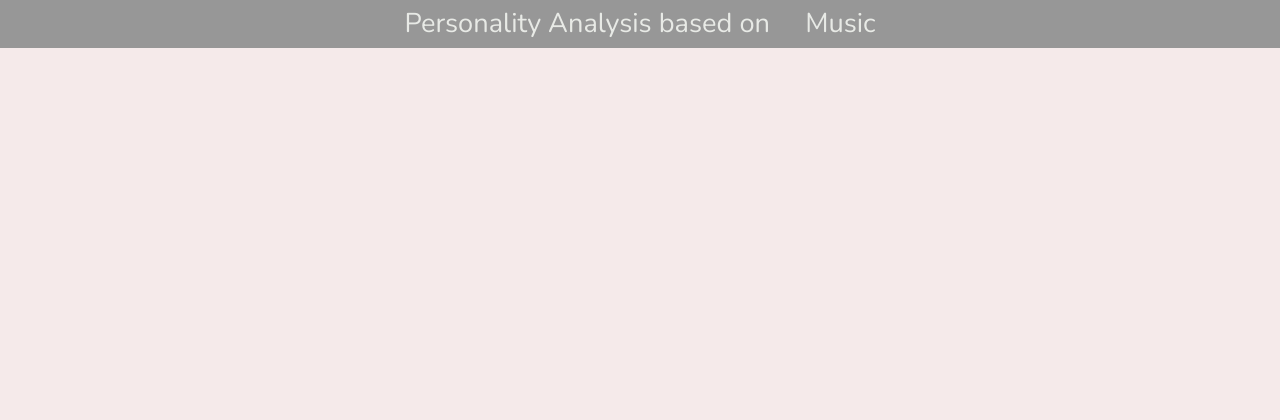
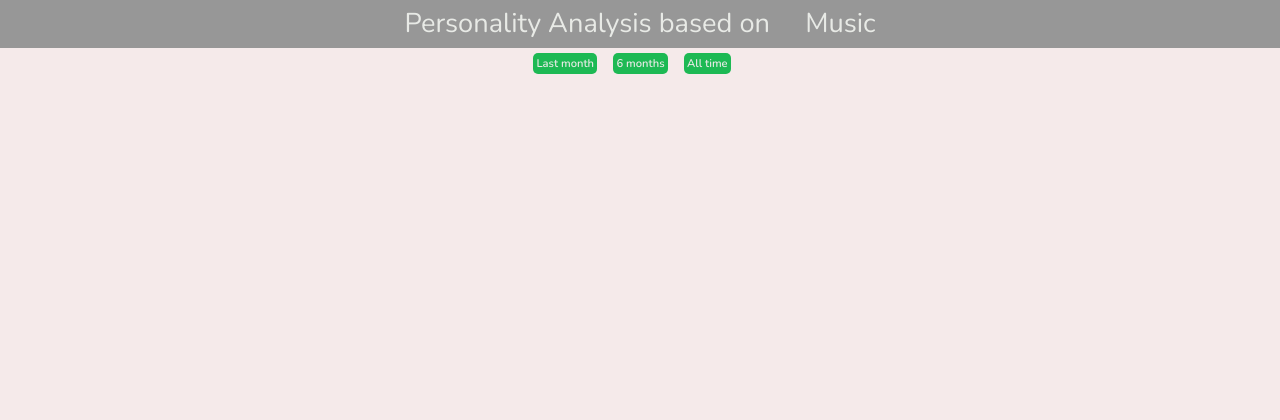
Before and after one commit to BubuDavid/Personality-Analysis-Spotify, a Flask app: page /songs-page/recent/ in a window 1280 px wide. Shown: the top 420 px of the page. Run offline with Flask 2, Linux system fonts and the light colour scheme; the visitor is signed in with stand-in values (Sample User, id 1); data that the repository does not hold is empty; some web fonts are replaced.

Commit message:
Add functionality to songs page

```diff
--- a/app.py
+++ b/app.py
@@ -87,9 +87,11 @@ def songs_page_method(type='', term=''):
     if 'user_info' not in session or not type:
         redirect('/')
     # Display the correct information
-    if type == 'top':
+    print(term)
+    if type == 'top' and term in ['short_term', 'long_term', 'medium_term']:
         songs = spotify.get_top_tracks_or_artists(
-            key_names   = ['name', 'artists', 'id', 'uri','album']
+            key_names   = ['name', 'artists', 'id', 'uri','album'],
+            time_range=term
         )
     elif type == 'recent':
         songs = spotify.get_recent_tracks(
--- a/static/css/styles.css
+++ b/static/css/styles.css
@@ -487,5 +487,22 @@ body {
   .profile_info {
     bottom: 1rem;
   }
+  .categories {
+    display: -webkit-box;
+    display: -ms-flexbox;
+    display: flex;
+    -ms-flex-pack: distribute;
+        justify-content: space-around;
+    position: absolute;
+    top: 3.3rem;
+  }
+  .categories a {
+    margin-right: 1rem;
+  }
+  .categories a.active {
+    background-color: white;
+    color: #1DB954;
+    pointer-events: none;
+  }
 }
 /*# sourceMappingURL=styles.css.map */
--- a/static/css/styles.sass
+++ b/static/css/styles.sass
@@ -104,3 +104,15 @@ body
     background-color: $gray_lighter
   .profile_info
     bottom: 1rem
+
+  .categories
+    display: flex
+    justify-content: space-around
+    position: absolute
+    top: 3.3rem
+    & a
+      margin-right: 1rem
+      &.active
+        background-color: white
+        color: $green_spotify
+        pointer-events: none
--- a/static/scripts/index.js
+++ b/static/scripts/index.js
@@ -13,3 +13,19 @@ if (page_url.includes("songs-page")) {
     profile_img.classList.add("hidden");
   }, 500);
 }
+
+// Activate or deactivate the btns
+if (page_url.includes("songs-page/top")) {
+  if (page_url.includes("short_term")) {
+    const activateBtn = document.getElementById("short_term");
+    activateBtn.classList.add("active");
+  }
+  if (page_url.includes("medium_term")) {
+    const activateBtn = document.getElementById("medium_term");
+    activateBtn.classList.add("active");
+  }
+  if (page_url.includes("long_term")) {
+    const activateBtn = document.getElementById("long_term");
+    activateBtn.classList.add("active");
+  }
+}
--- a/templates/song_view.html
+++ b/templates/song_view.html
@@ -1,5 +1,10 @@
 {% extends 'base.html' %}
 {% block content %}
+    <section class="categories">
+        <a id='short_term' class="green__btn sh" href="/songs-page/top/short_term">Last month</a>
+        <a id='medium_term' class="green__btn sh" href="/songs-page/top/medium_term">6 months</a>
+        <a id='long_term' class="green__btn sh" href="/songs-page/top/long_term">All time</a>
+    </section>
     <section class="song-container">
         {% for song in context.songs %}
             <div class="song-container__item">
```
Also changed, not shown: static/css/song_page_styles.css (+13 -15 lines), static/css/song_page_styles.sass (line endings or trailing spaces), 2 other files.
